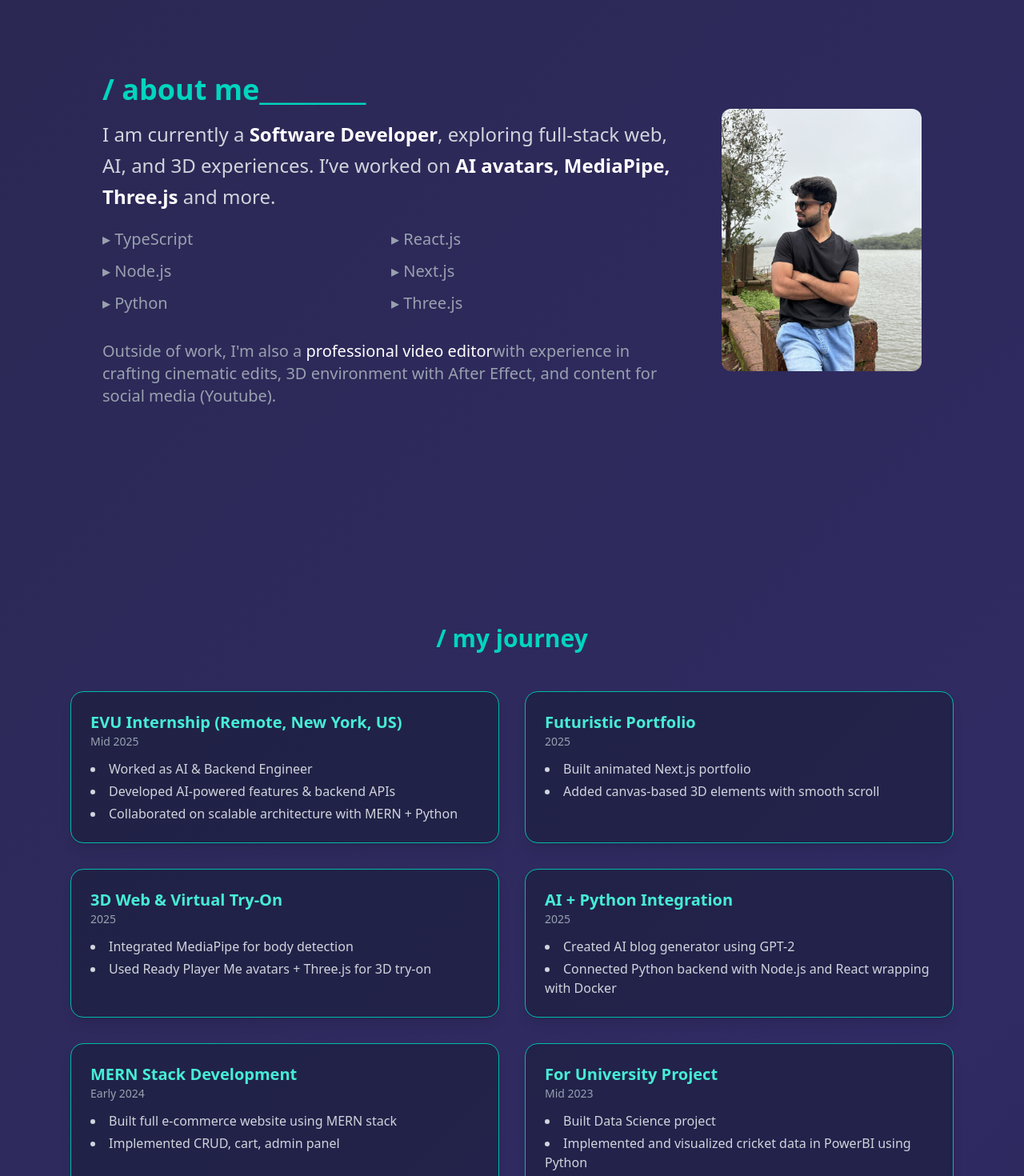
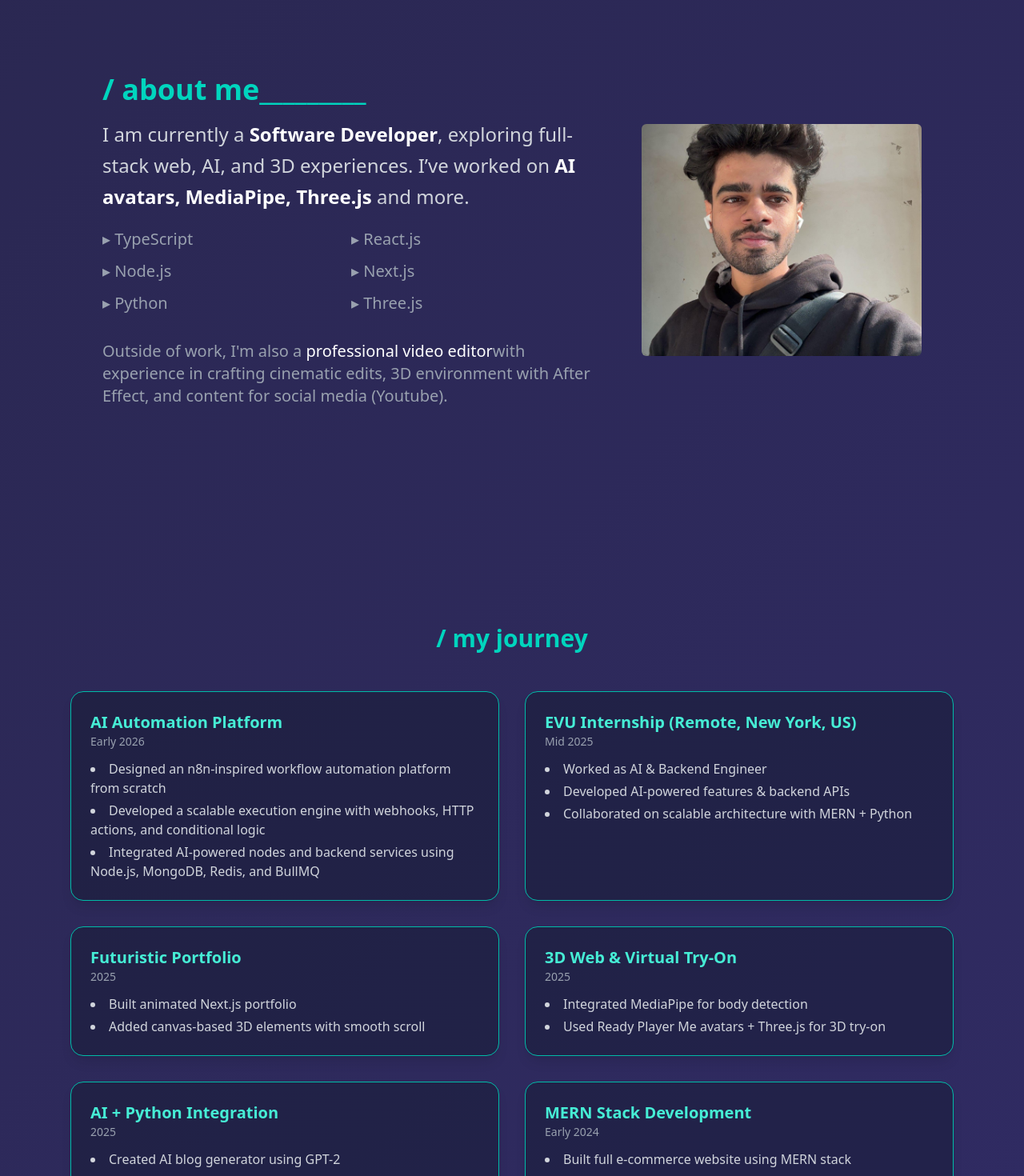
Before and after one commit to ChinmayLokahnde/Portfolio, a Next.js app: page / in a window 1280 px wide. Shown: the part 900-2370 px from the top of the page at 80% size. Built offline with nearby package versions, Linux system fonts and the light colour scheme.

Commit message:
2026 updates

```diff
--- a/components/About.tsx
+++ b/components/About.tsx
@@ -85,11 +85,11 @@ const About = () => {
           transition={{ duration: 0.6 }}
         >
           <Image
-            src="/profile3.JPG"
+            src="/profile4.jpeg"
             alt="Chinmay's photo"
-            width={250}
-            height={250}
-            className="rounded-xl object-cover transition-transform duration-300 ease-in-out hover:scale-105"
+            width={350}
+            height={500}
+            className="rounded-md object-cover transition-transform duration-300 ease-in-out hover:scale-105"
           />
         </motion.div>
       </div>
--- a/components/Journey.tsx
+++ b/components/Journey.tsx
@@ -3,6 +3,15 @@
 import { motion } from 'framer-motion';
 
 const journey = [
+  {
+    title: 'AI Automation Platform',
+    period: 'Early 2026',
+    points: [
+      'Designed an n8n-inspired workflow automation platform from scratch',
+      'Developed a scalable execution engine with webhooks, HTTP actions, and conditional logic',
+      'Integrated AI-powered nodes and backend services using Node.js, MongoDB, Redis, and BullMQ',
+    ],
+  },
   {
     title: 'EVU Internship (Remote, New York, US)',
     period: 'Mid 2025',
--- a/data/projects.ts
+++ b/data/projects.ts
@@ -1,4 +1,16 @@
 export const projects = [
+  {
+    title: "AI-Automation Workflow",
+    desc: "Built an AI-powered workflow automation platform with a visual drag-and-drop builder, execution engine, webhooks, AI integrations, and real-time workflow monitoring using React, Node.js, TypeScript, and Redis.",
+    tech: "React • TypeScript • Node.js • Express.js • React Flow (XYFlow) • MongoDB • Redis • BullMQ • Docker • Tailwind CSS • REST APIs • Webhooks • AI APIs",
+    github: "https://github.com/ChinmayLokahnde/AI-Automation",
+  },
+  {
+    title: "VirtualOfficeX-2D Metaverse.",
+    desc: "Developed a 2D virtual office platform that enables remote teams to collaborate in interactive workspaces with real-time communication, avatar movement, and team collaboration features, creating an engaging virtual workplace experience.",
+    tech: "React • TypeScript • Node.js • Express.js • Socket.IO • WebRTC • Phaser.js • Tiled • MongoDB • Tailwind CSS • JWT Authentication • REST APIs",
+    github: "https://github.com/ChinmayLokahnde/VirtualOfficeX",
+  },
   {
     title: "3D Virtual Try-On",
     desc: "AI-powered e-commerce experience with body detection & 3D model try on virtually.",
```
Also changed, not shown: public/profile4.jpeg (added).
